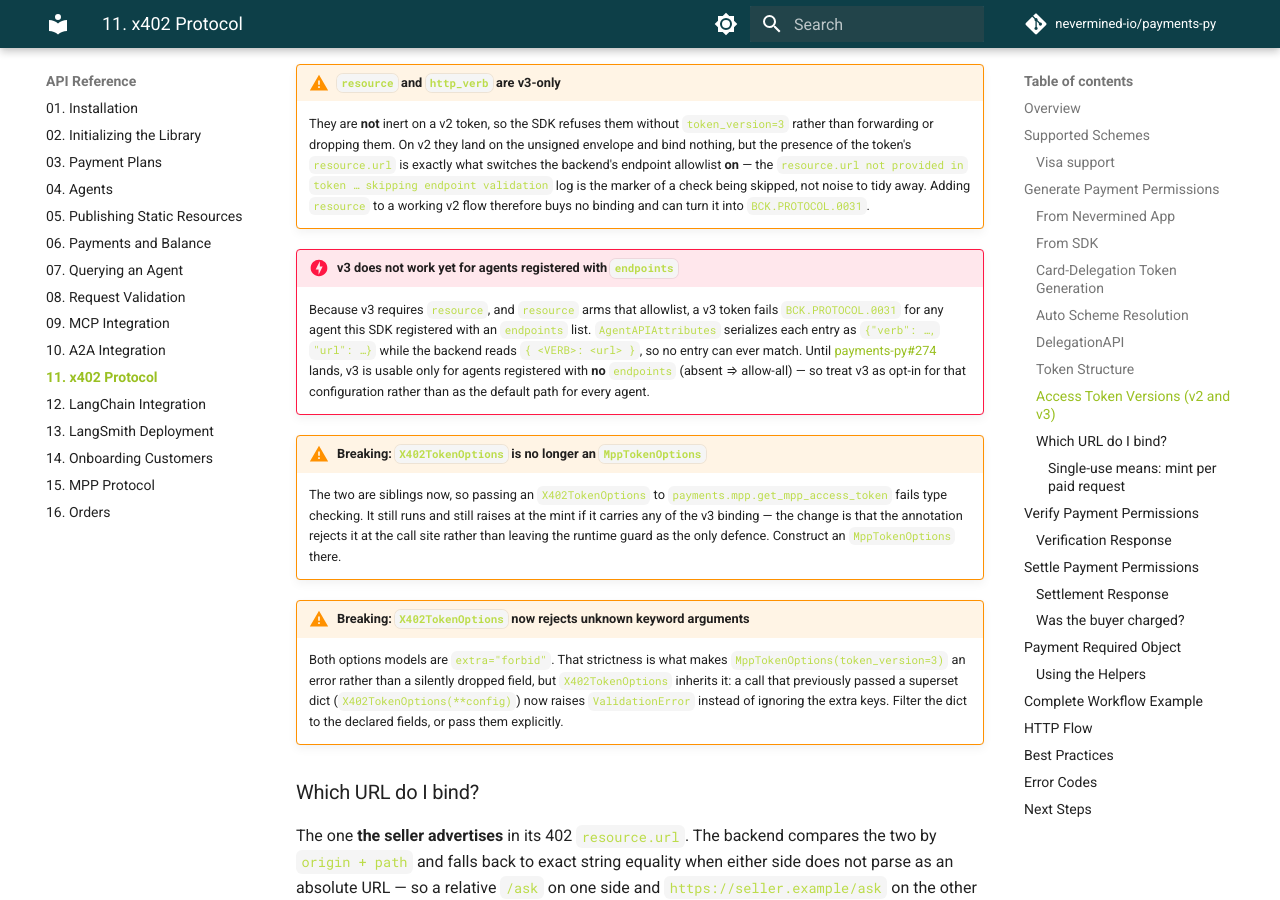
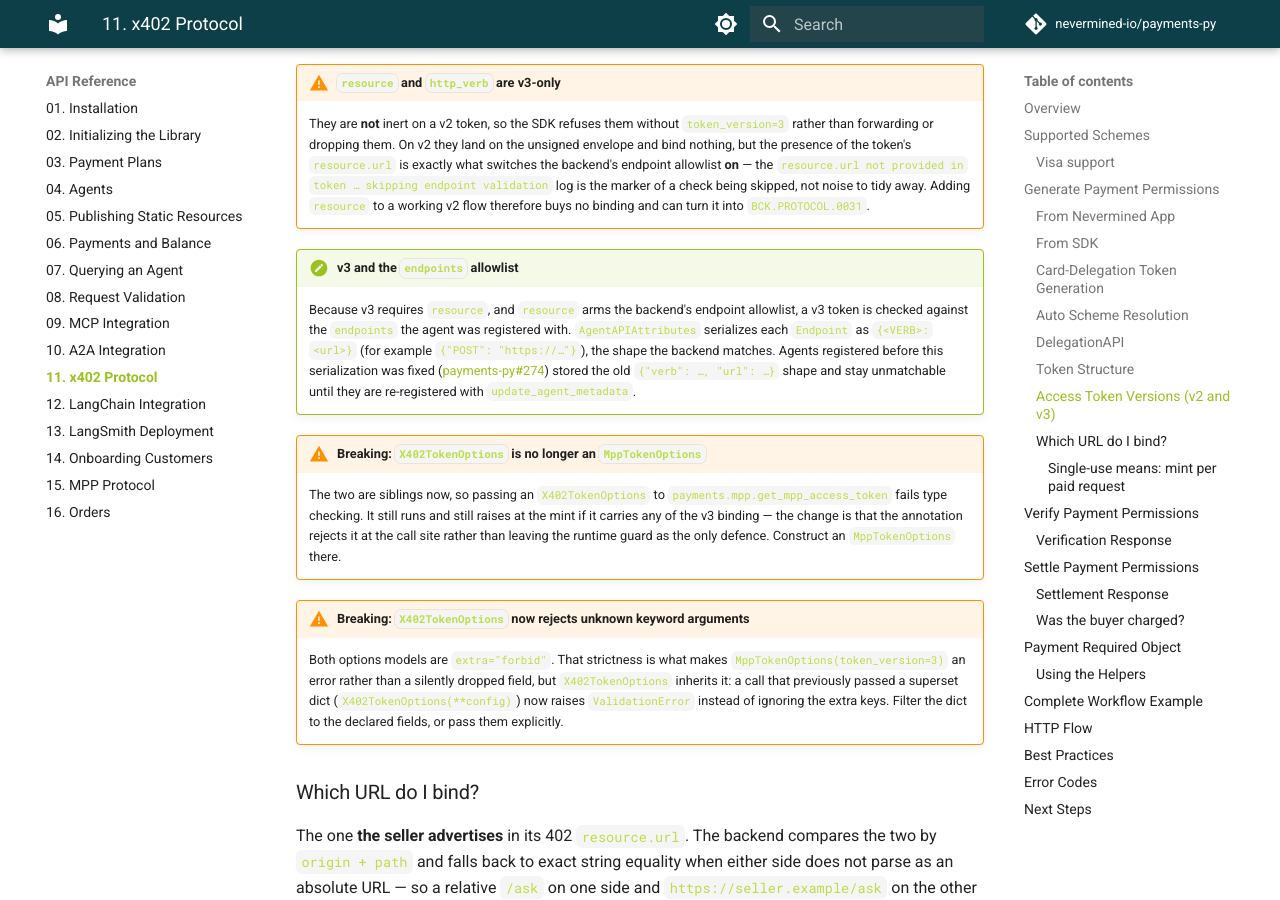
Before and after one commit to nevermined-io/payments-py, an MkDocs documentation site: the page built from docs/api/11-x402.md, in a window 1280 px wide and 900 px high, scrolled down 8080 px. Built offline with MkDocs 1.6.1 and Material for MkDocs 9.7.7, drawn with Linux system fonts in a browser that asks for light colours; comment, search, counter and statistics services are not loaded; the version menu is left out.

Commit message:
fix(agents): serialize endpoint allowlist entries as {VERB: url}
Endpoint was dumped as {"verb": ..., "url": ...}, but the backend reads
each entry with Object.entries(ep)[0], so no entry registered through this
SDK could match and x402 v3 verify failed with BCK.PROTOCOL.0031.

Serialize as {<VERB>: <url>} (as the TypeScript SDK does), accept that
shape as input so a dump can be loaded back, and drop the outdated v3
warning from the x402 docs.

Fixes #274

```diff
--- a/docs/api/11-x402.md
+++ b/docs/api/11-x402.md
@@ -351,15 +351,15 @@
     away. Adding `resource` to a working v2 flow therefore buys no binding and
     can turn it into `BCK.PROTOCOL.0031`.
 
-!!! danger "v3 does not work yet for agents registered with `endpoints`"
-    Because v3 requires `resource`, and `resource` arms that allowlist, a v3
-    token fails `BCK.PROTOCOL.0031` for any agent this SDK registered with an
-    `endpoints` list. `AgentAPIAttributes` serializes each entry as
-    `{"verb": …, "url": …}` while the backend reads `{ <VERB>: <url> }`, so no
-    entry can ever match. Until [payments-py#274](https://github.com/nevermined-io/payments-py/issues/274)
-    lands, v3 is usable only for agents registered with **no** `endpoints`
-    (absent ⇒ allow-all) — so treat v3 as opt-in for that configuration rather
-    than as the default path for every agent.
+!!! note "v3 and the `endpoints` allowlist"
+    Because v3 requires `resource`, and `resource` arms the backend's endpoint
+    allowlist, a v3 token is checked against the `endpoints` the agent was
+    registered with. `AgentAPIAttributes` serializes each `Endpoint` as
+    `{<VERB>: <url>}` (for example `{"POST": "https://…"}`), the shape the backend
+    matches. Agents registered before this serialization was fixed
+    ([payments-py#274](https://github.com/nevermined-io/payments-py/issues/274))
+    stored the old `{"verb": …, "url": …}` shape and stay unmatchable until they
+    are re-registered with `update_agent_metadata`.
 
 !!! warning "Breaking: `X402TokenOptions` is no longer an `MppTokenOptions`"
     The two are siblings now, so passing an `X402TokenOptions` to
```
Also changed, not shown: 2 other files.
